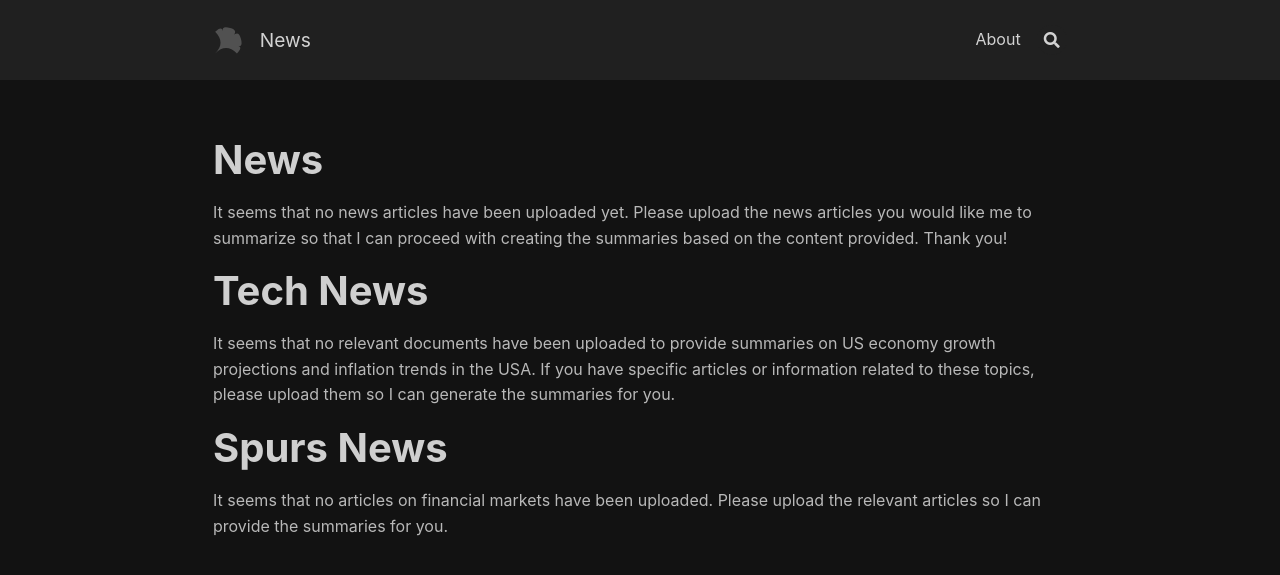
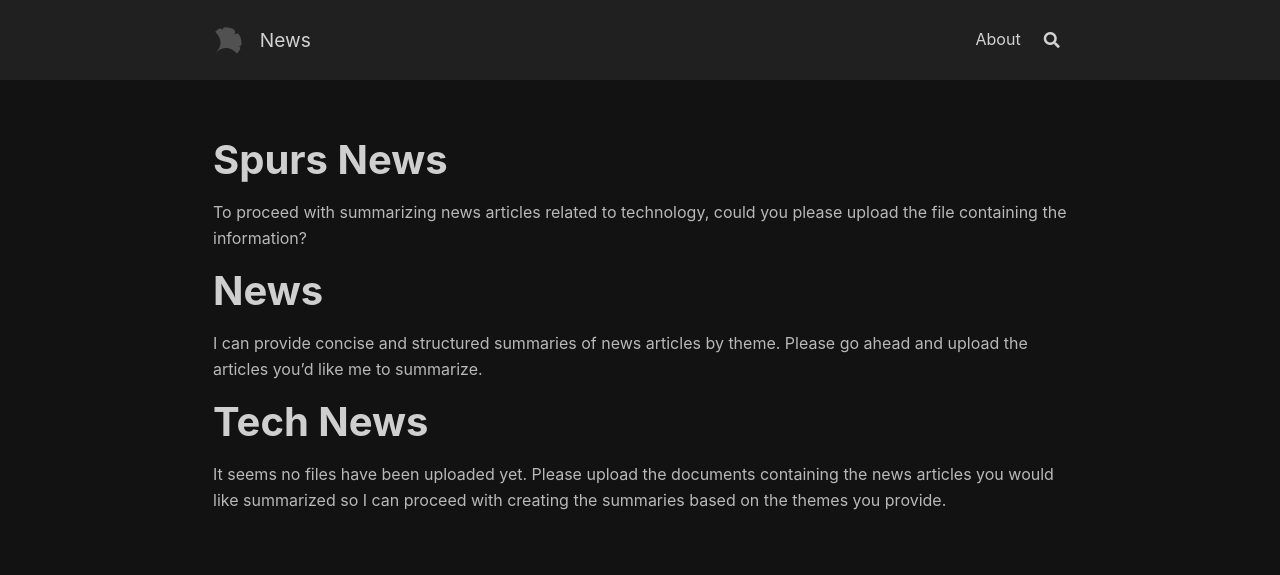
Before and after one commit to jonhadfield/jonhadfield.github.io, a Jekyll site: the page built from index.md, in a window 1280 px wide. Shown: the top 575 px of the page. Built offline with Jekyll 4.4.1, drawn with Linux system fonts in a browser that asks for light colours; nearby versions of some CDN libraries.

Commit message:
update files.

```diff
--- a/index.md
+++ b/index.md
@@ -20,14 +20,14 @@ footer: false
 ---
 
 
+# Spurs News
+
+To proceed with summarizing news articles related to technology, could you please upload the file containing the information?
+
 # News
 
-It seems that no news articles have been uploaded yet. Please upload the news articles you would like me to summarize so that I can proceed with creating the summaries based on the content provided. Thank you!
+I can provide concise and structured summaries of news articles by theme. Please go ahead and upload the articles you'd like me to summarize.
 
 # Tech News
 
-It seems that no relevant documents have been uploaded to provide summaries on US economy growth projections and inflation trends in the USA. If you have specific articles or information related to these topics, please upload them so I can generate the summaries for you.
-
-# Spurs News
-
-It seems that no articles on financial markets have been uploaded. Please upload the relevant articles so I can provide the summaries for you.
+It seems no files have been uploaded yet. Please upload the documents containing the news articles you would like summarized so I can proceed with creating the summaries based on the themes you provide.
```
